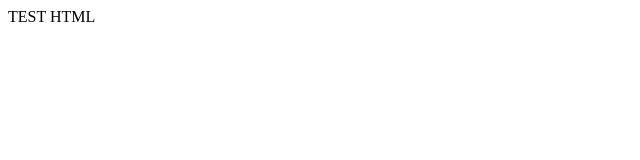
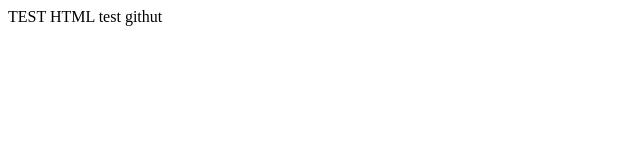
Before and after one commit to dixonsatit/gittest, a plain HTML site: page index.html in a window 1280 px wide. Shown: the full height of the page, 0-640 px from the left. Drawn offline with Linux system fonts and the light colour scheme.

Commit message:
add test github

```diff
--- a/index.html
+++ b/index.html
@@ -10,6 +10,14 @@
 
 <body>
     TEST HTML
+
+
+
+
+
+
+
+    test githut
 </body>
 
 </html>
```
